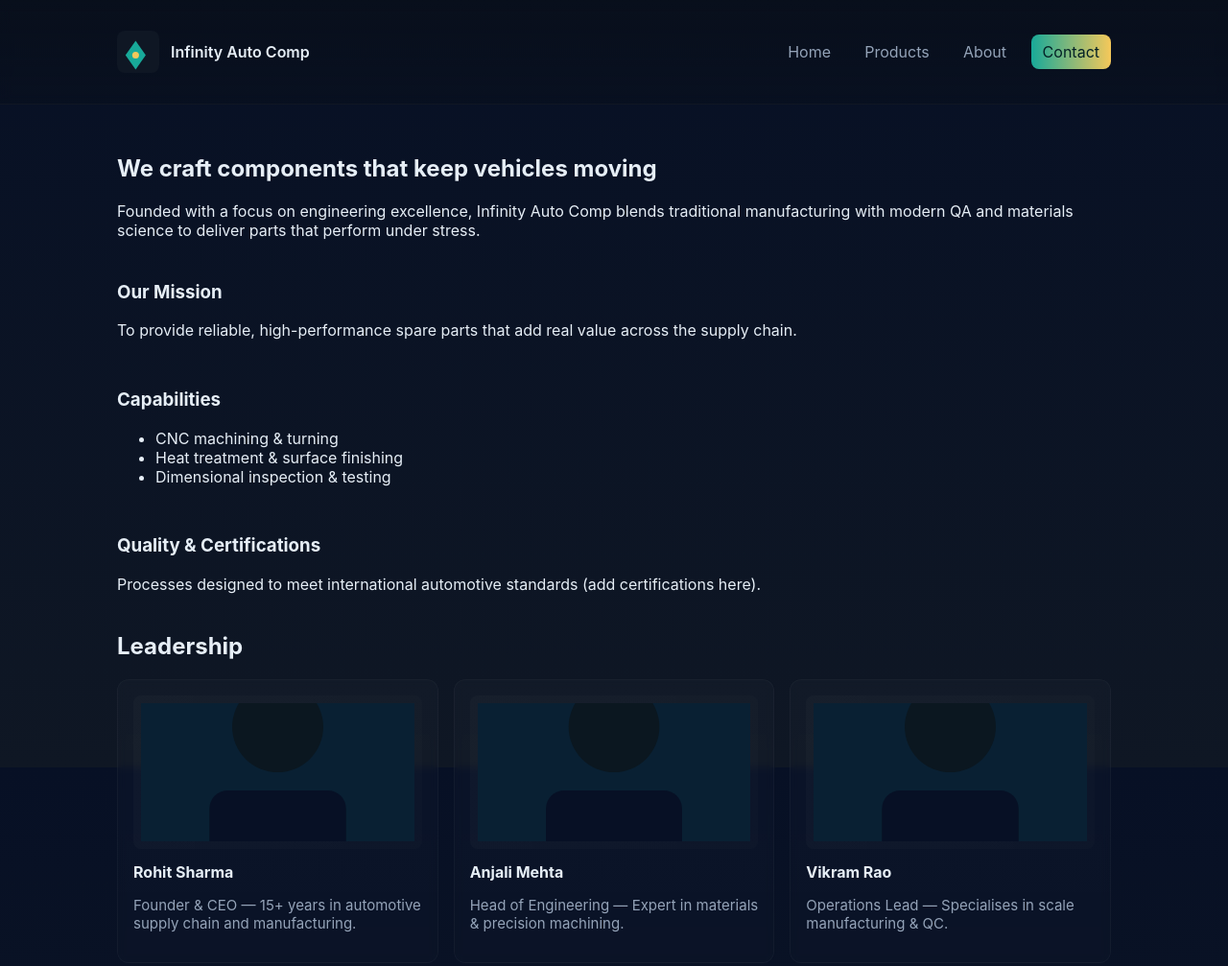
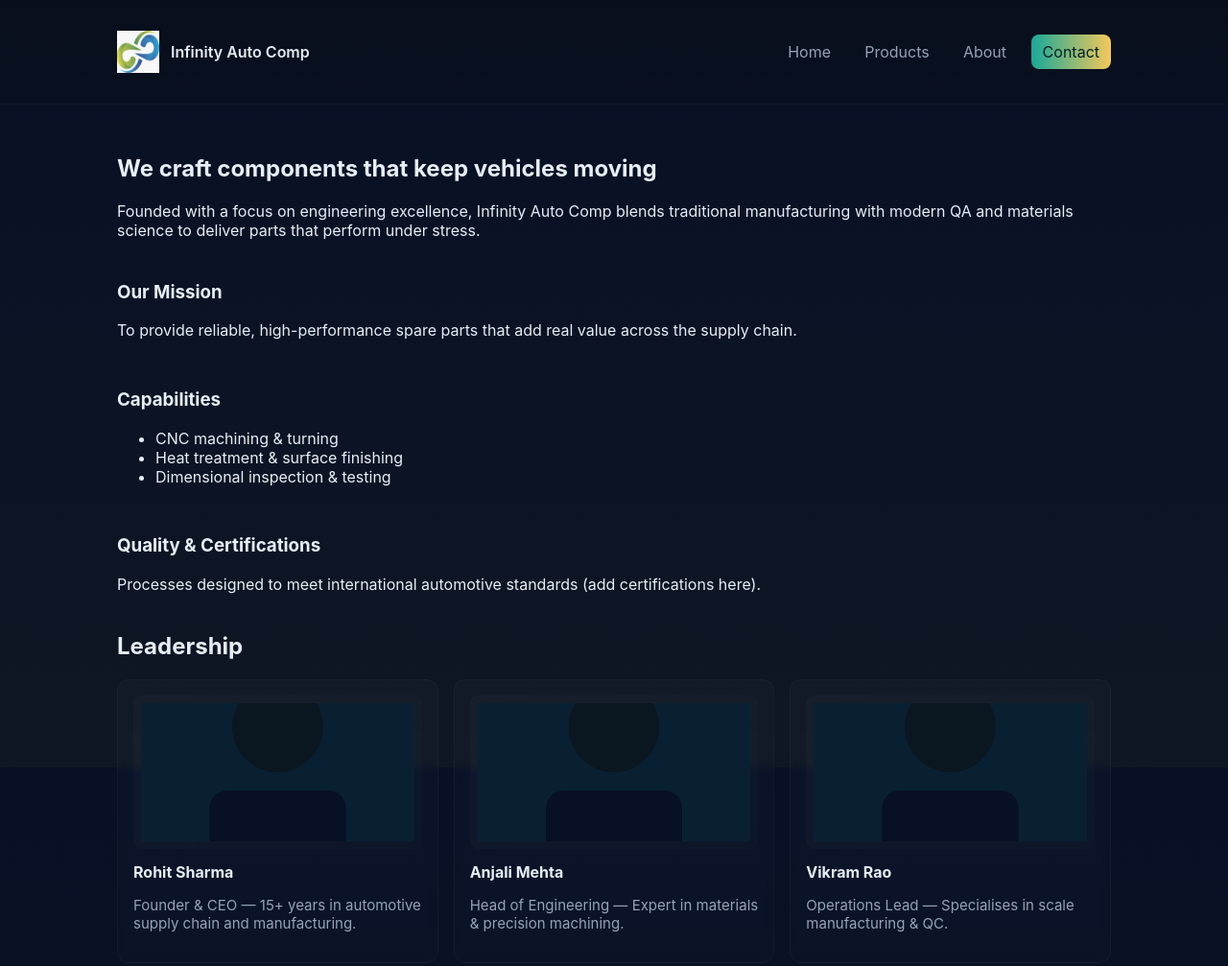
Before and after one commit to chinmayjagtap/infinityauto, a plain HTML site: page about.html in a window 1280 px wide. Shown: the top 1007 px of the page at 96% size. Drawn offline with Linux system fonts and the light colour scheme.

Commit message:
logo updated

```diff
--- a/about.html
+++ b/about.html
@@ -11,7 +11,7 @@
   <header class="site-header">
     <div class="container header-inner">
       <a class="logo" href="index.html">
-        <img src="img/logo.svg" alt="Infinity Auto Comp logo" />
+        <img src="img/infinitylogo.jpg" alt="Infinity Auto Comp logo" />
         <span>Infinity Auto Comp</span>
       </a>
       <nav class="nav">
```
Also changed, not shown: contact.html (+1 -1 lines).
